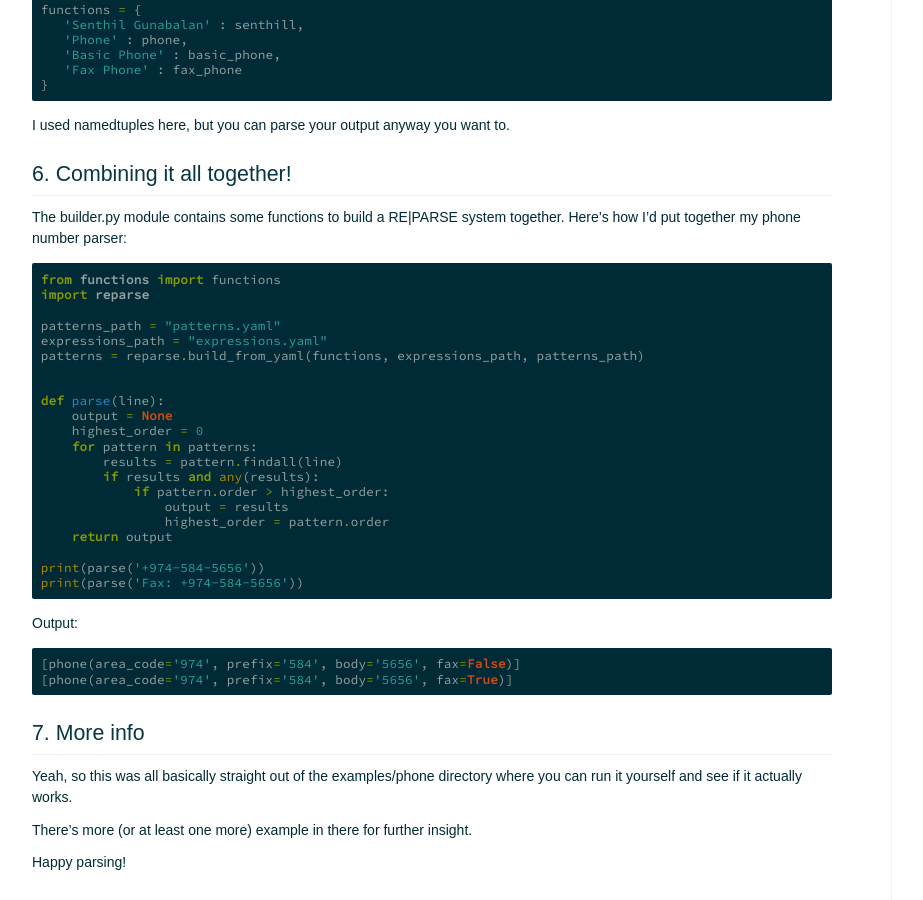
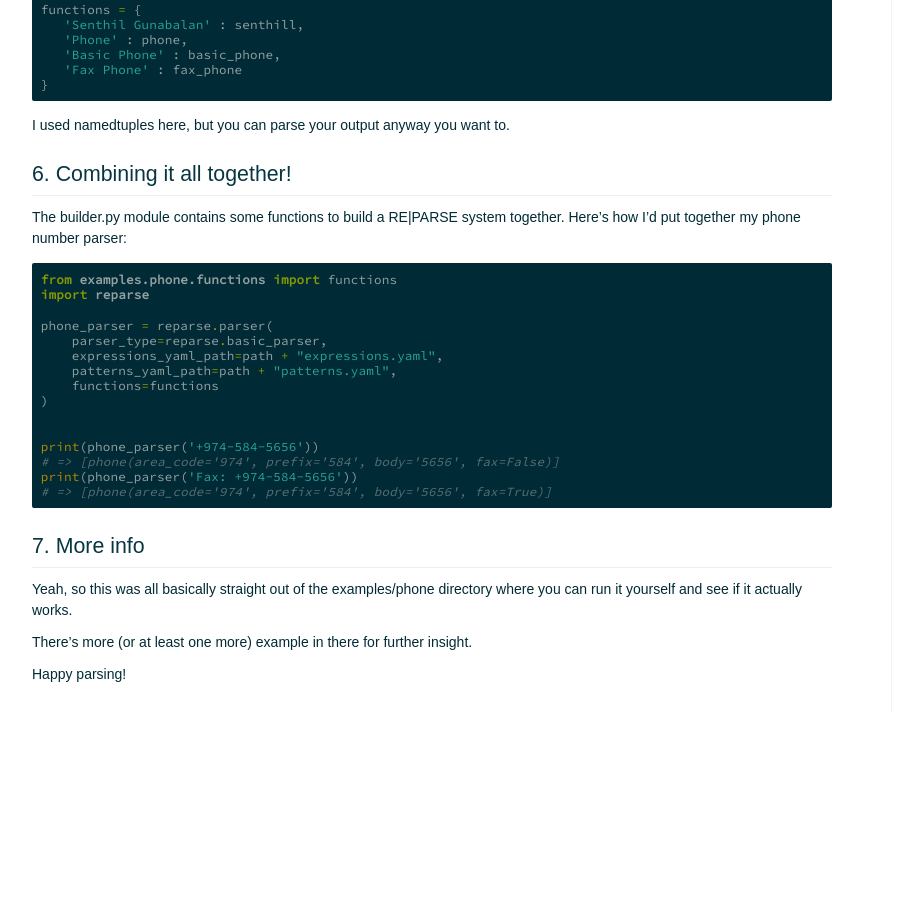
Before and after one commit to andychase/reparse, a Sphinx documentation site: the page built from doc/source/howto.rst, in a window 1280 px wide and 900 px high, scrolled down 2848 px. Shown: the whole window, without its empty margins (68-991 px from the left). Built offline with Sphinx 7.4.7, drawn with Linux system fonts in a browser that asks for light colours; some web fonts are replaced; after the commit the page ends 3560 px from its top, so only the background shows below that.

Commit message:
Update docs

```diff
--- a/doc/source/howto.rst
+++ b/doc/source/howto.rst
@@ -184,34 +184,21 @@ Here's how I'd put together my phone number parser:
 
 .. code-block:: python
 
-    from functions import functions
+    from examples.phone.functions import functions
     import reparse
 
-    patterns_path = "patterns.yaml"
-    expressions_path = "expressions.yaml"
-    patterns = reparse.build_from_yaml(functions, expressions_path, patterns_path)
+    phone_parser = reparse.parser(
+        parser_type=reparse.basic_parser,
+        expressions_yaml_path=path + "expressions.yaml",
+        patterns_yaml_path=path + "patterns.yaml",
+        functions=functions
+    )
 
 
-    def parse(line):
-        output = None
-        highest_order = 0
-        for pattern in patterns:
-            results = pattern.findall(line)
-            if results and any(results):
-                if pattern.order > highest_order:
-                    output = results
-                    highest_order = pattern.order
-        return output
-
-    print(parse('+974-584-5656'))
-    print(parse('Fax: +974-584-5656'))
-
-Output:
-
-.. code-block:: python
-
-    [phone(area_code='974', prefix='584', body='5656', fax=False)]
-    [phone(area_code='974', prefix='584', body='5656', fax=True)]
+    print(phone_parser('+974-584-5656'))
+    # => [phone(area_code='974', prefix='584', body='5656', fax=False)]
+    print(phone_parser('Fax: +974-584-5656'))
+    # => [phone(area_code='974', prefix='584', body='5656', fax=True)]
 
 7. More info
 ------------
```
Also changed, not shown: readme.rst (+18 -0 lines).
